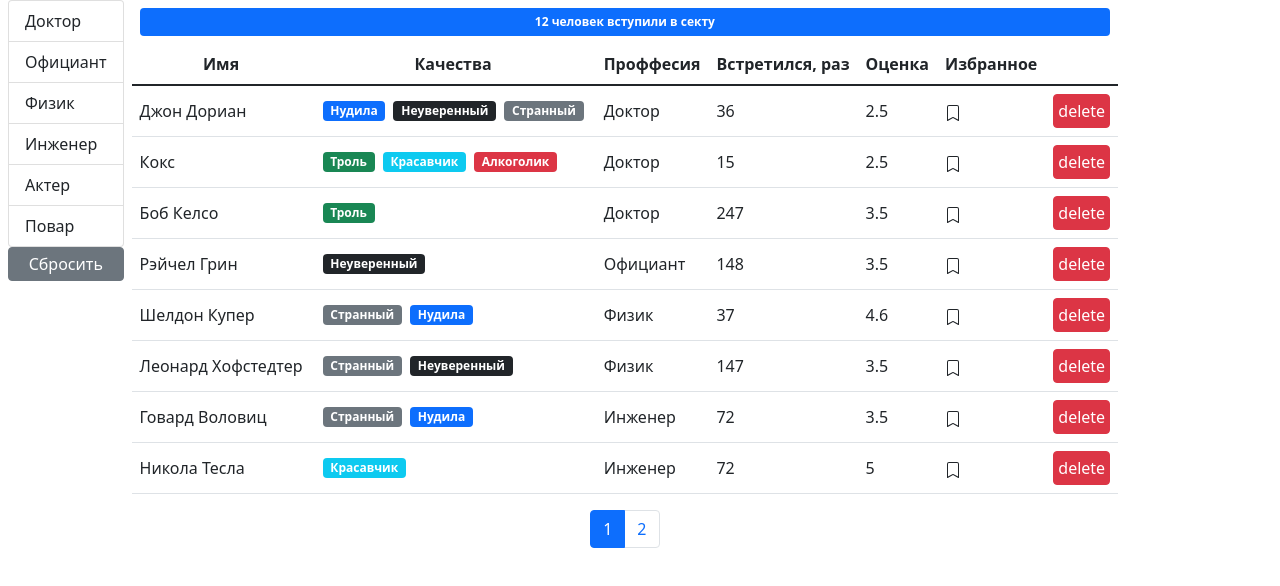
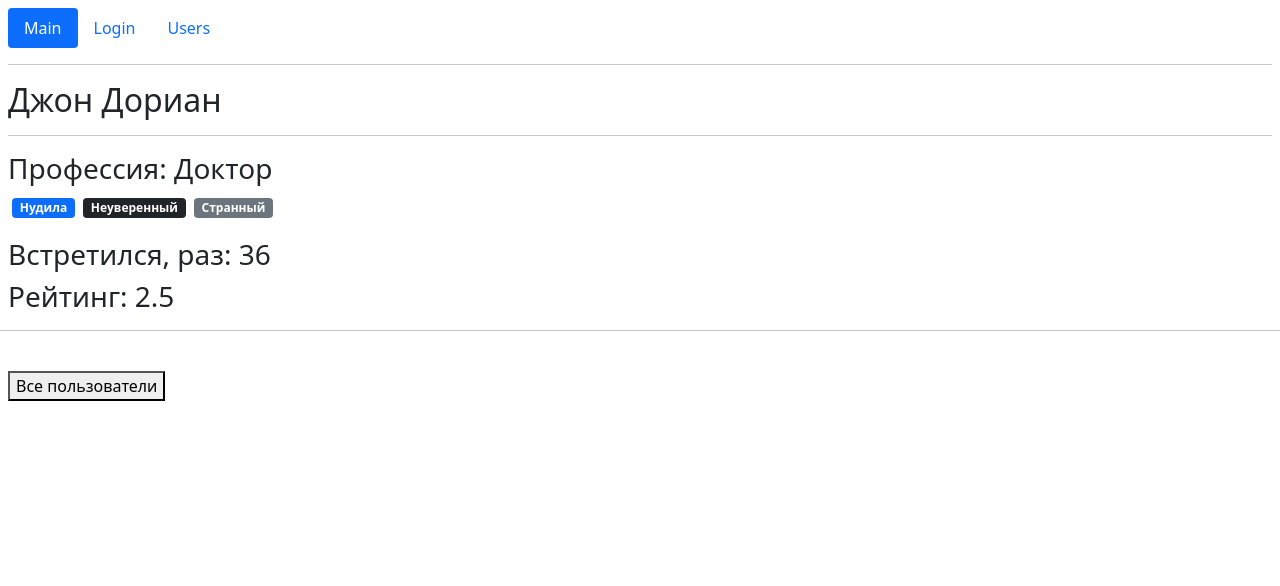
Before and after one commit to Mintonist/react1, a React (Create React App) app: page /users/67rdca3eeb7f6fgeed471815 in a window 1280 px wide. Shown: the top 586 px of the page. Built offline with nearby package versions, Linux system fonts and the light colour scheme.

Commit message:
Модуль 2. Frontend 7. Маршрутизация

```diff
--- a/package.json
+++ b/package.json
@@ -14,12 +14,13 @@
     "lodash": "^4.17.15",
     "react": "^18.2.0",
     "react-dom": "^18.2.0",
+    "react-router-dom": "^5.3.0",
     "react-scripts": "^2.1.3",
     "typescript": "^4.9.5",
     "web-vitals": "^2.1.4"
   },
   "scripts": {
-    "start": "react-scripts  --openssl-legacy-provider start",
+    "start": "react-scripts start",
     "build": "react-scripts build",
     "test": "react-scripts test",
     "eject": "react-scripts eject"
--- a/src/api/fake.api/user.api.js
+++ b/src/api/fake.api/user.api.js
@@ -150,6 +150,14 @@ const fetchAll = () =>
     }, 1000);
   });
 
+const getById = (id) =>
+  new Promise((resolve) => {
+    window.setTimeout(function () {
+      resolve(users.find((user) => user._id === id));
+    }, 500);
+  });
+
 export default {
   fetchAll,
+  getById,
 };
--- a/src/app.tsx
+++ b/src/app.tsx
@@ -1,8 +1,26 @@
 import React from 'react';
+import { Route, Switch, Redirect } from 'react-router-dom';
+import Login from './components/loginPage';
+import Main from './components/mainPage';
+import NavBar from './components/navBar';
+import NotFound from './components/not-found';
+import User from './components/userPage';
 import Users from './components/users';
 
 const App = () => {
-  return <Users />;
+  return (
+    <>
+      <NavBar />
+      <Switch>
+        <Route path="/login" component={Login} />
+        <Route path="/users/:userId" component={User} />
+        <Route exact path="/users" component={Users} />
+        <Route exact path="/" component={Main} />
+        <Route exact path="/404" component={NotFound} />
+        <Redirect to="/404" />
+      </Switch>
+    </>
+  );
 };
 
 export default App;
--- a/src/components/groupList.tsx
+++ b/src/components/groupList.tsx
@@ -18,7 +18,7 @@ const GroupList = ({
   console.dir(items);
 
   return (
-    <ul className="list-group">
+    <ul className="list-group py-2">
       {Array.isArray(items)
         ? items.map((item) => (
             <li
--- /dev/null
+++ b/src/components/loginPage.tsx
@@ -0,0 +1,7 @@
+import React from 'react';
+
+const Login = () => {
+  return <h1>Login</h1>;
+};
+
+export default Login;
--- /dev/null
+++ b/src/components/mainPage.tsx
@@ -0,0 +1,7 @@
+import React from 'react';
+
+const Main = () => {
+  return <h1>Main</h1>;
+};
+
+export default Main;
--- /dev/null
+++ b/src/components/navBar.tsx
@@ -0,0 +1,30 @@
+import * as React from 'react';
+import { Link } from 'react-router-dom';
+
+const NavBar = () => {
+  const pages = [
+    { id: 1, label: 'Main', link: '/' },
+    { id: 2, label: 'Login', link: '/login' },
+    { id: 3, label: 'Users', link: '/users' },
+  ];
+  const [activePage, setActivePage] = React.useState(1);
+
+  return (
+    <ul className="nav nav-pills px-2 pt-2">
+      {pages.map((page) => (
+        <li key={page.id} className="nav-item">
+          <Link
+            className={'nav-link ' + (activePage == page.id ? 'active' : '')}
+            aria-current="page"
+            to={page.link}
+            onClick={() => setActivePage(page.id)}
+          >
+            {page.label}
+          </Link>
+        </li>
+      ))}
+    </ul>
+  );
+};
+
+export default NavBar;
--- /dev/null
+++ b/src/components/not-found.tsx
@@ -0,0 +1,7 @@
+import React from 'react';
+
+const NotFound = () => {
+  return <h1>NotFound</h1>;
+};
+
+export default NotFound;
--- a/src/components/tableHeader.tsx
+++ b/src/components/tableHeader.tsx
@@ -20,6 +20,7 @@ const TableHeader = ({ onSort, sortBy, columns }: TableProps) => {
       <tr>
         {Object.keys(columns).map((key) => (
           <th
+            key={key}
             onClick={columns[key].path ? () => handleSort(columns[key].path) : undefined}
             {...{ role: columns[key].path && 'button' }}
             scope="col"
--- /dev/null
+++ b/src/components/userPage.tsx
@@ -0,0 +1,51 @@
+import React, { useEffect, useState } from 'react';
+import { useHistory, useParams } from 'react-router-dom';
+import { IUser } from '../models';
+import api from '../api/index.js';
+import QualityList from './qualityList';
+
+const User = () => {
+  const history = useHistory();
+
+  const [user, setUser] = useState<IUser>(null);
+
+  const params = useParams();
+  const { userId } = params;
+
+  useEffect(() => {
+    api.users.getById(userId).then((data) => {
+      setUser(data);
+    });
+  }, []);
+
+  return (
+    <>
+      {user && (
+        <div className="mx-2">
+          <hr />
+          <h2>{user.name}</h2>
+          <hr />
+          <h3>{'Профессия: ' + user.profession.name}</h3>
+          <p>
+            <QualityList qualities={user.qualities} />
+          </p>
+          <h3>{'Встретился, раз: ' + user.completedMeetings}</h3>
+          <h3>{'Рейтинг: ' + user.rate}</h3>
+        </div>
+      )}
+      {user === null && <h2>Loading...</h2>}
+      {user === undefined && <h2>{'User with id=' + userId + ' not found.'}</h2>}
+      <hr />
+      <button
+        className="mx-2 my-4"
+        onClick={() => {
+          history.replace('/users');
+        }}
+      >
+        Все пользователи
+      </button>
+    </>
+  );
+};
+
+export default User;
--- a/src/components/usersTable.tsx
+++ b/src/components/usersTable.tsx
@@ -5,6 +5,7 @@ import QualityList from './qualityList';
 import Table from './table';
 import TableBody from './tableBody';
 import TableHeader from './tableHeader';
+import { Link } from 'react-router-dom';
 
 interface TableProps {
   users: IUser[];
@@ -16,7 +17,7 @@ interface TableProps {
 
 const UsersTable = ({ users, onSort, sortBy, onDelete, onBookmarkChange }: TableProps) => {
   const columns = {
-    name: { path: 'name', title: 'Имя' },
+    name: { path: 'name', title: 'Имя', component: (user) => <Link to={'/users/' + user._id}>{user.name}</Link> },
     qualities: {
       title: 'Качества',
       component: (user) => <QualityList qualities={user.qualities} />,
--- a/src/index.js
+++ b/src/index.js
@@ -1,11 +1,14 @@
 import React from 'react';
 import ReactDOM from 'react-dom/client';
 import 'bootstrap/dist/css/bootstrap.css';
+import { BrowserRouter } from 'react-router-dom/cjs/react-router-dom.min';
 import App from './app';
 
 const root = ReactDOM.createRoot(document.getElementById('root'));
 root.render(
-  <React.StrictMode>
-    <App />
-  </React.StrictMode>
+  <BrowserRouter>
+    <React.StrictMode>
+      <App />
+    </React.StrictMode>
+  </BrowserRouter>
 );
```
Also changed, not shown: 1 other file (tests, documents, lock files or other folders).
